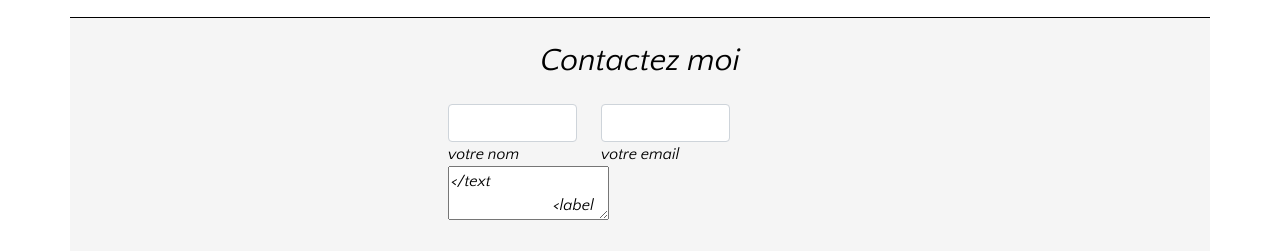
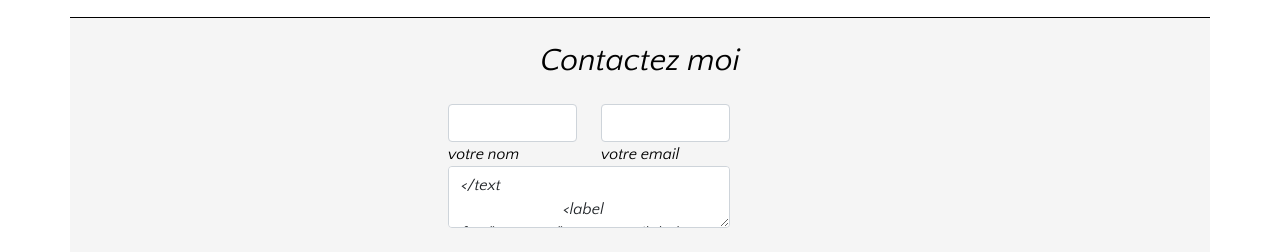
Before and after one commit to juju-v21/CV-2, a plain HTML site: page index.html in a window 1280 px wide. Shown: the part 2723-2975 px from the top of the page. Drawn offline with nearby package versions, Linux system fonts and the light colour scheme.

Commit message:
Update index.html

```diff
--- a/index.html
+++ b/index.html
@@ -228,7 +228,7 @@
               <div class="row">
                   <div class="col-md-12">
                       <div class="md-form">
-                           <textarea></text
+                           <textarea type="text" id="message" name="message" rows="2" class="form-control md-textarea"></text
                           <label for="message">message</label>
                       </div>
                   </div>
```
